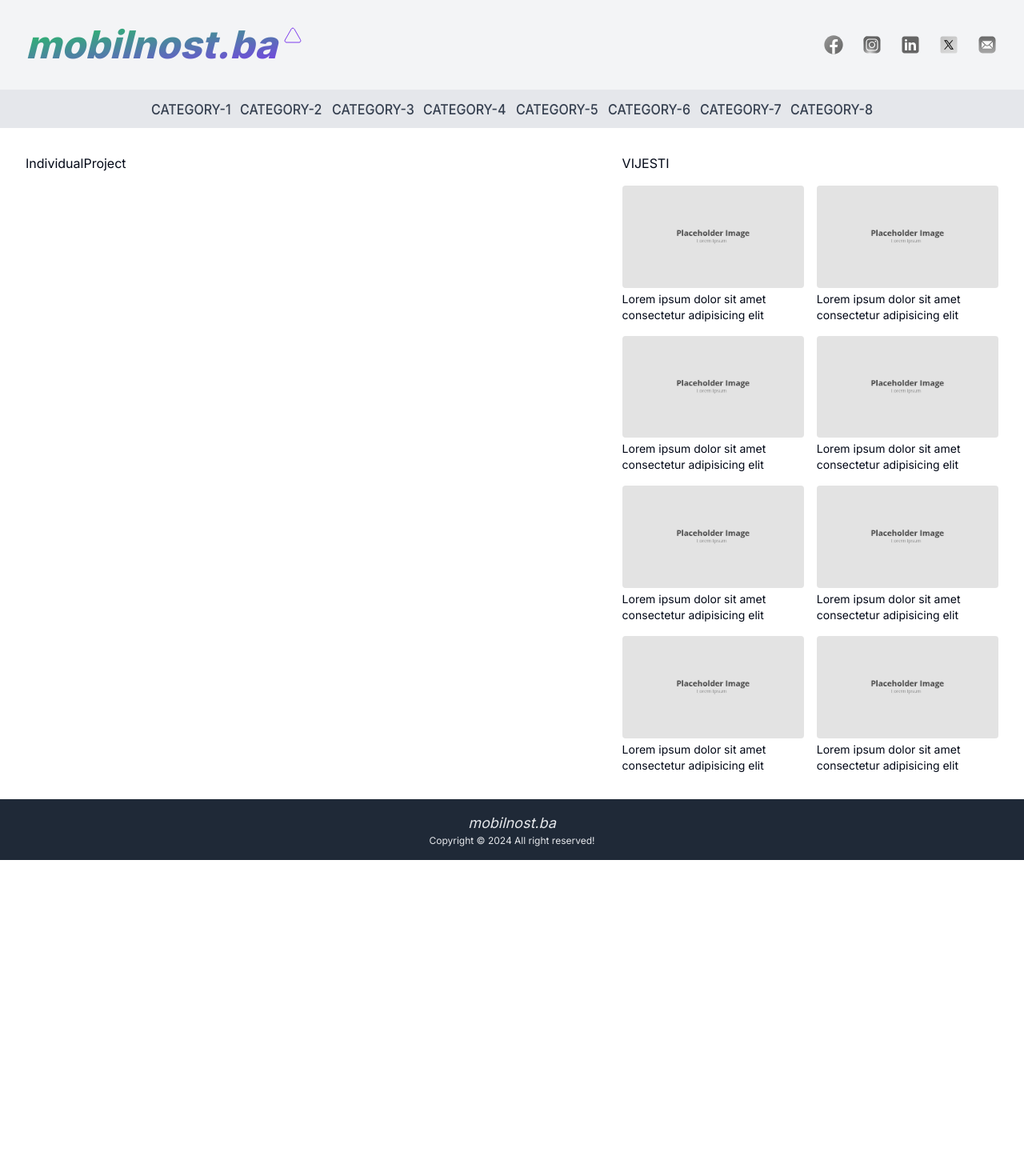
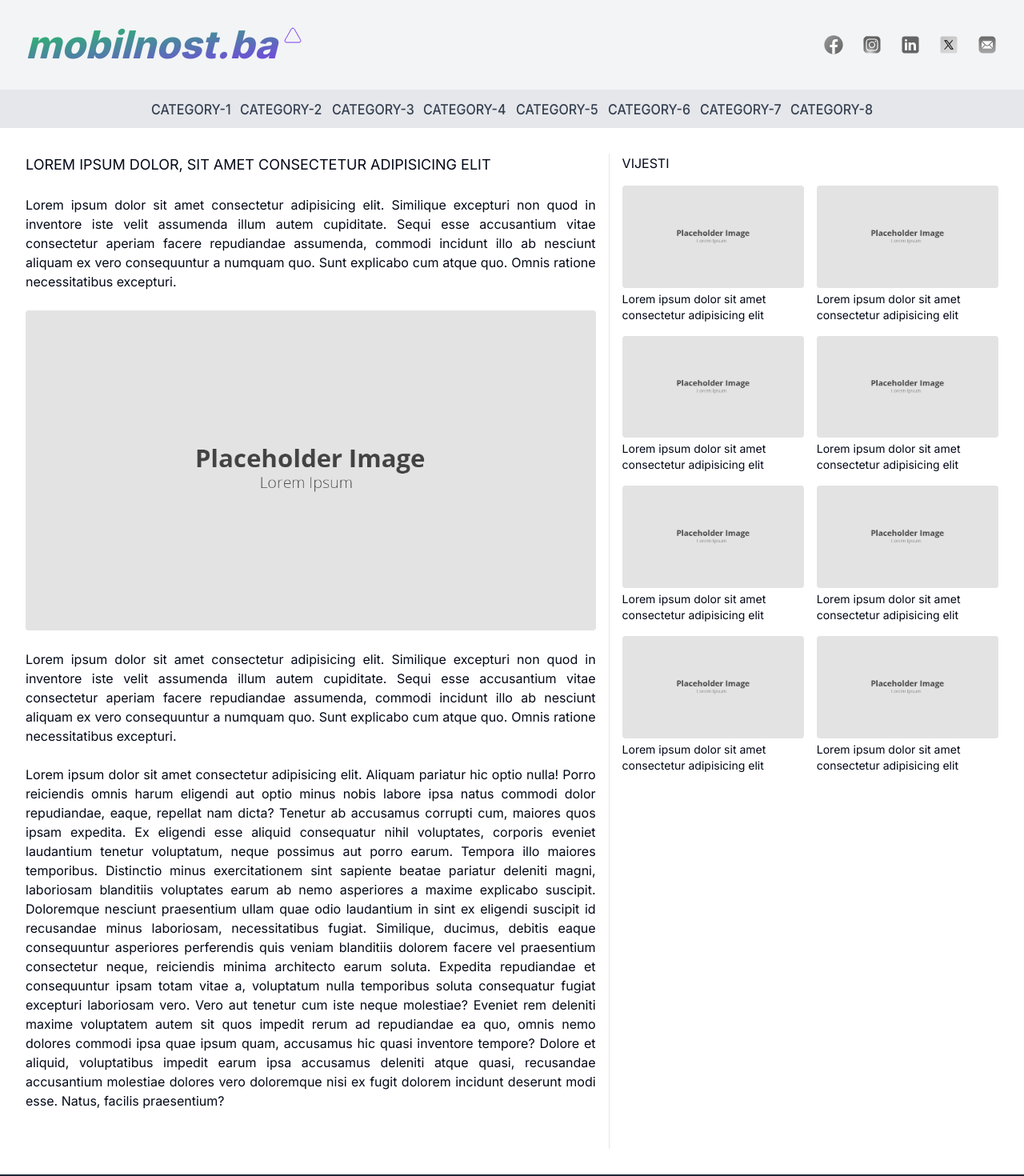
Before and after one commit to HogarStrashni/mobilnost, a Next.js app: page /aktuelno/project-id in a window 1280 px wide. Shown: the top 1470 px of the page at 80% size. Before the commit the page ends 1075 px from the top, so only its background shows below. Built offline with nearby package versions, Linux system fonts and the light colour scheme.

Commit message:
add mocked data for individual page

```diff
--- a/src/app/[category]/project-id/page.tsx
+++ b/src/app/[category]/project-id/page.tsx
@@ -1,7 +1,64 @@
+import Image from "next/image";
 import React from "react";
 
+import placeholder from "@/assets/placeholder.png";
+
 const IndividualProject = () => {
-  return <div>IndividualProject</div>;
+  return (
+    <div className="space-y-6 pb-12 lg:border-r lg:pr-4">
+      <h1 className="text-lg uppercase">
+        Lorem ipsum dolor, sit amet consectetur adipisicing elit
+      </h1>
+      <p className="text-justify">
+        Lorem ipsum dolor sit amet consectetur adipisicing elit. Similique
+        excepturi non quod in inventore iste velit assumenda illum autem
+        cupiditate. Sequi esse accusantium vitae consectetur aperiam facere
+        repudiandae assumenda, commodi incidunt illo ab nesciunt aliquam ex vero
+        consequuntur a numquam quo. Sunt explicabo cum atque quo. Omnis ratione
+        necessitatibus excepturi.
+      </p>
+      <div>
+        <Image
+          src={placeholder}
+          alt="placeholder"
+          className="h-full rounded object-cover"
+          priority
+        />
+      </div>
+      <p className="text-justify">
+        Lorem ipsum dolor sit amet consectetur adipisicing elit. Similique
+        excepturi non quod in inventore iste velit assumenda illum autem
+        cupiditate. Sequi esse accusantium vitae consectetur aperiam facere
+        repudiandae assumenda, commodi incidunt illo ab nesciunt aliquam ex vero
+        consequuntur a numquam quo. Sunt explicabo cum atque quo. Omnis ratione
+        necessitatibus excepturi.
+      </p>
+      <p className="text-justify">
+        Lorem ipsum dolor sit amet consectetur adipisicing elit. Aliquam
+        pariatur hic optio nulla! Porro reiciendis omnis harum eligendi aut
+        optio minus nobis labore ipsa natus commodi dolor repudiandae, eaque,
+        repellat nam dicta? Tenetur ab accusamus corrupti cum, maiores quos
+        ipsam expedita. Ex eligendi esse aliquid consequatur nihil voluptates,
+        corporis eveniet laudantium tenetur voluptatum, neque possimus aut porro
+        earum. Tempora illo maiores temporibus. Distinctio minus exercitationem
+        sint sapiente beatae pariatur deleniti magni, laboriosam blanditiis
+        voluptates earum ab nemo asperiores a maxime explicabo suscipit.
+        Doloremque nesciunt praesentium ullam quae odio laudantium in sint ex
+        eligendi suscipit id recusandae minus laboriosam, necessitatibus fugiat.
+        Similique, ducimus, debitis eaque consequuntur asperiores perferendis
+        quis veniam blanditiis dolorem facere vel praesentium consectetur neque,
+        reiciendis minima architecto earum soluta. Expedita repudiandae et
+        consequuntur ipsam totam vitae a, voluptatum nulla temporibus soluta
+        consequatur fugiat excepturi laboriosam vero. Vero aut tenetur cum iste
+        neque molestiae? Eveniet rem deleniti maxime voluptatem autem sit quos
+        impedit rerum ad repudiandae ea quo, omnis nemo dolores commodi ipsa
+        quae ipsum quam, accusamus hic quasi inventore tempore? Dolore et
+        aliquid, voluptatibus impedit earum ipsa accusamus deleniti atque quasi,
+        recusandae accusantium molestiae dolores vero doloremque nisi ex fugit
+        dolorem incidunt deserunt modi esse. Natus, facilis praesentium?
+      </p>
+    </div>
+  );
 };
 
 export default IndividualProject;
```
